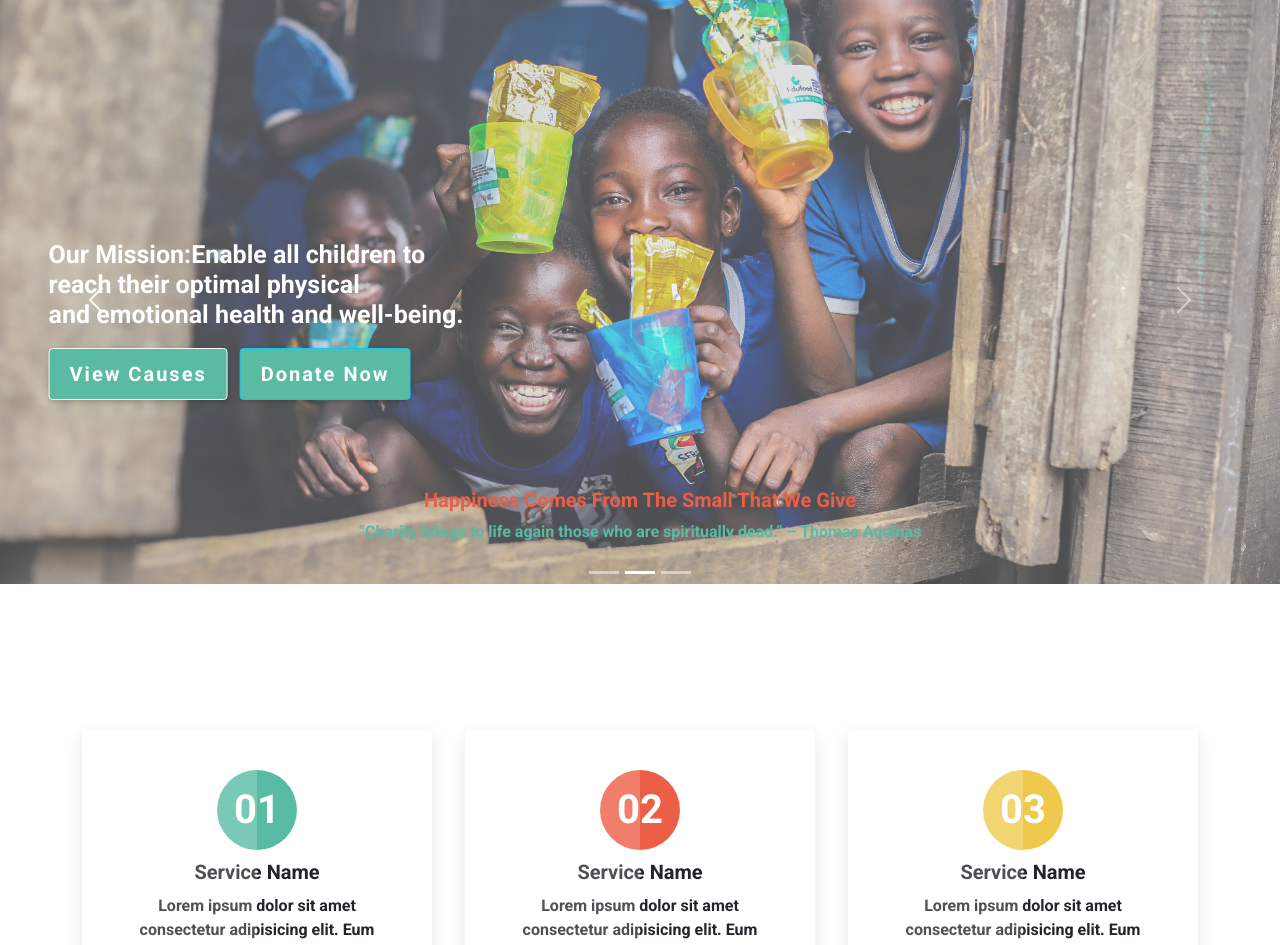
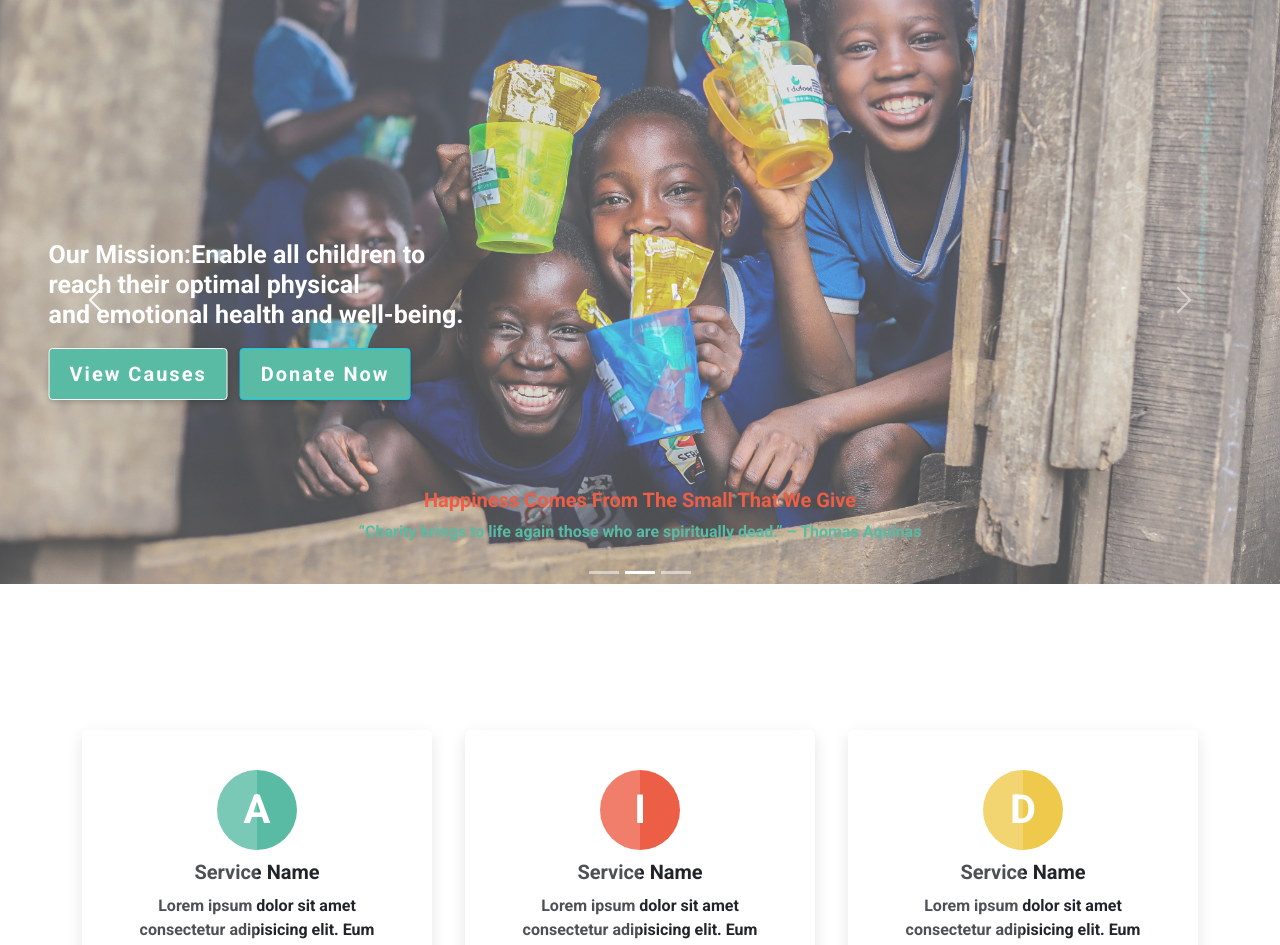
Before and after one commit to Rachelnk/Fund-Flow, an Angular app: page / in a window 1280 px wide. Shown: the top 945 px of the page. Built offline with nearby package versions, Linux system fonts and the light colour scheme.

Commit message:
st:decreased animation delay

```diff
--- a/src/app/pages/home/home.component.html
+++ b/src/app/pages/home/home.component.html
@@ -103,7 +103,7 @@
 <section class="sub-home">
   <div class="container">
     <div class="box">
-      <div class="icon">01</div>
+      <div class="icon">A</div>
       <div class="content">
         <h3>Service Name</h3>
         <p>
@@ -115,7 +115,7 @@
       </div>
     </div>
     <div class="box">
-      <div class="icon">02</div>
+      <div class="icon">I</div>
       <div class="content">
         <h3>Service Name</h3>
         <p>
@@ -128,7 +128,7 @@
       </div>
     </div>
     <div class="box">
-      <div class="icon">03</div>
+      <div class="icon">D</div>
       <div class="content">
         <h3>Service Name</h3>
         <p>
```
